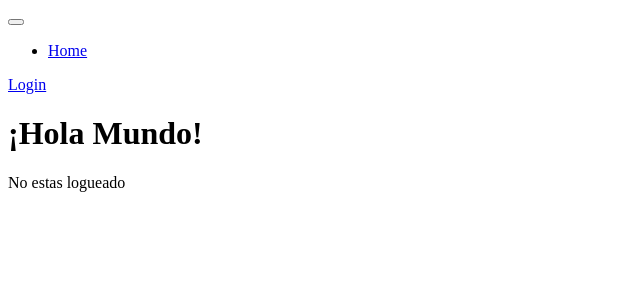
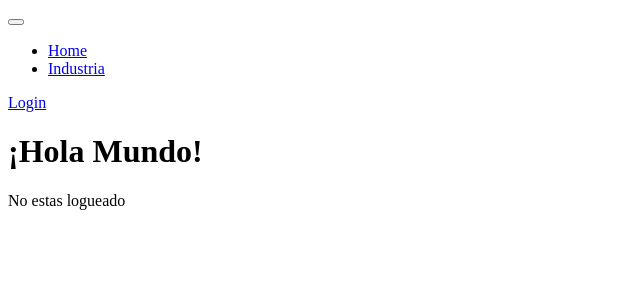
Before and after one commit to raulcejas04/ind, a Symfony app: template templates/index/home.html.twig in a window 1280 px wide. Shown: the top 300 px of the page, without its empty margins (0-640 px from the left). Run offline with Twig, Linux system fonts and the light colour scheme; the template is opened without the code that fills it, so the values that code supplies are empty; some libraries are stand-ins or nearby versions.

Commit message:
Header Agrego Idustria al header

```diff
--- a/templates/header.html.twig
+++ b/templates/header.html.twig
@@ -5,8 +5,11 @@
     </button>
     <div class="collapse navbar-collapse" id="navbarSupportedContent">
         <ul class="navbar-nav mr-auto">
-            <li class="nav-item active">
+            <li class="nav-item active pr-2">
                 <a class="btn btn-sm btn-light" href="{{ path('home') }}">Home <span class="sr-only">(current)</span></a>
+            </li>
+            <li class="nav-item">
+                <a class="btn btn-sm btn-light" href="{{ path('industria_nuevo') }}">Industria <span class="sr-only">(current)</span></a>
             </li>
         </ul>
 
```
